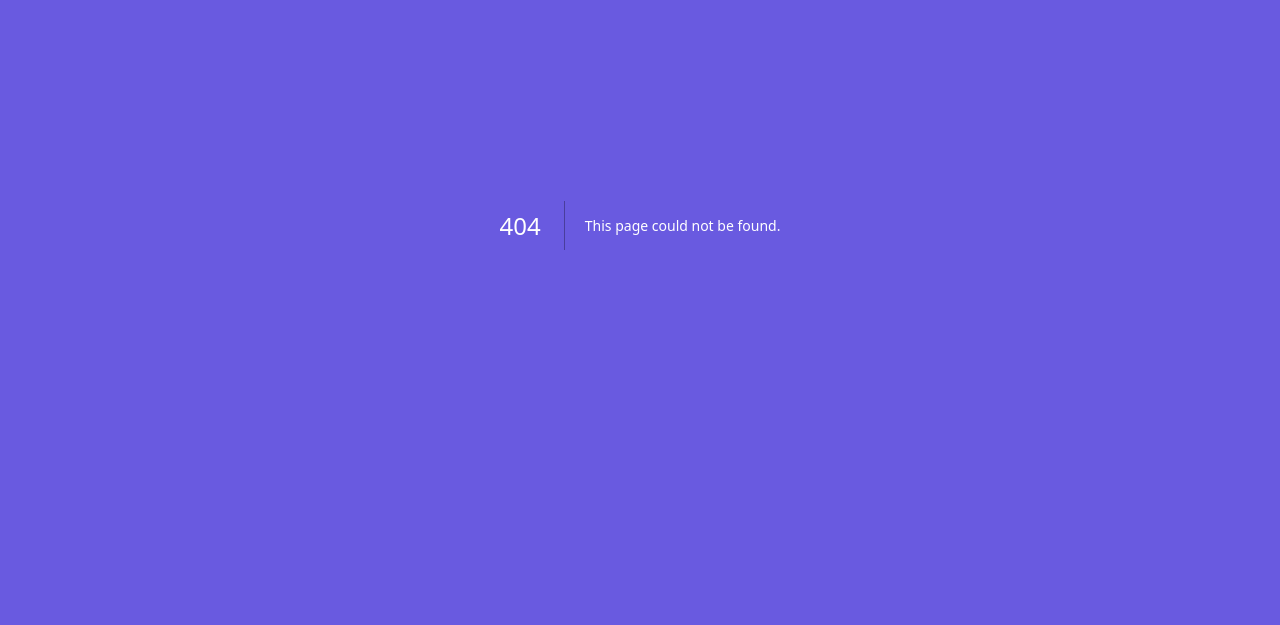
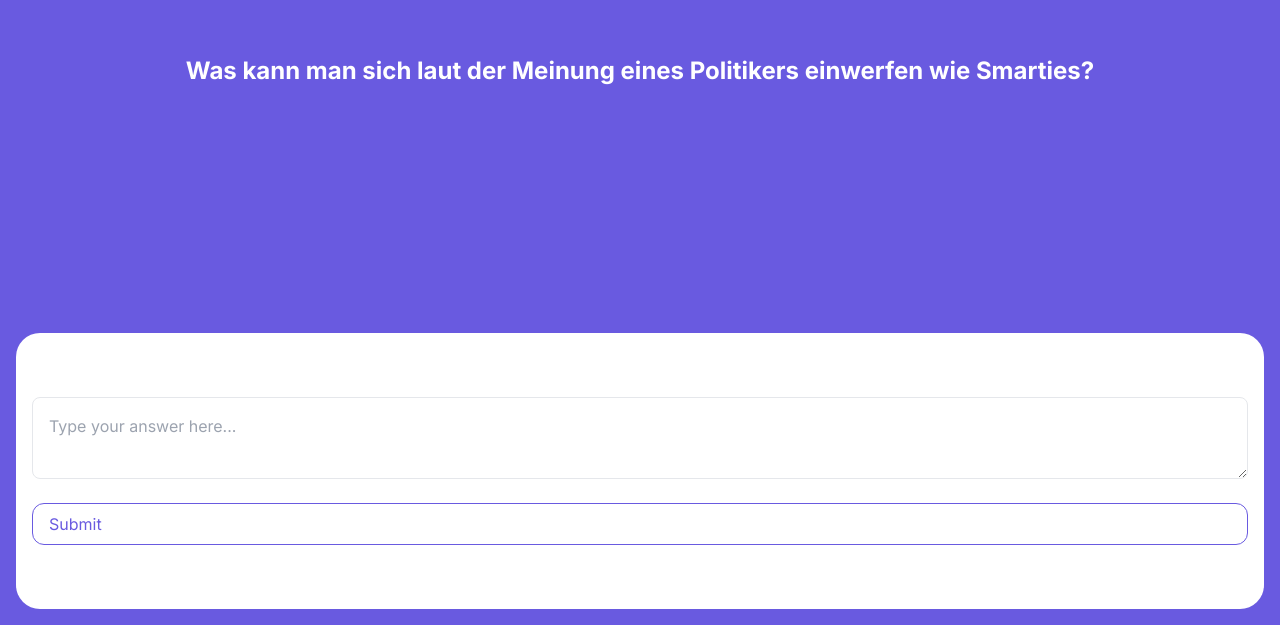
Before and after one commit to js-geo/clowns-and-crowns, a Next.js app: page /game/answer/1 in a window 1280 px wide. Before the commit this address had no page. Shown: the part 175-800 px from the top of the page. Built offline with nearby package versions, Linux system fonts and the light colour scheme.

Commit message:
refactoring (remove multiple choice)

```diff
--- /dev/null
+++ b/src/app/game/answer/[id]/page.tsx
@@ -0,0 +1,14 @@
+import { Quiz } from "@/components/quiz/quiz";
+import { questions } from "./../../../../questions.json";
+import { useRouter } from "next/router";
+import { Answer as AnswerComponent } from "@/components/answer/answer";
+
+const Answer = ({ params: { id } }: { params: { id: string } }) => {
+  return (
+    <main>
+      <AnswerComponent id={id} />
+    </main>
+  );
+};
+
+export default Answer;
--- /dev/null
+++ b/src/app/game/answer/page.tsx
@@ -0,0 +1,12 @@
+import { Quiz } from "@/components/quiz/quiz";
+import { questions } from "./../../../questions.json";
+import { useRouter } from "next/router";
+import { Answer } from "@/components/answer/answer";
+
+export default function Home() {
+  return (
+    <main>
+      <Answer />
+    </main>
+  );
+}
--- /dev/null
+++ b/src/app/game/question/[id]/page.tsx
@@ -0,0 +1,12 @@
+import { Quiz } from "@/components/quiz/quiz";
+import { questions } from "./../../../../questions.json";
+
+const Question = ({ params: { id } }: { params: { id: string } }) => {
+  return (
+    <main>
+      <Quiz questions={questions} id={id} />
+    </main>
+  );
+};
+
+export default Question;
--- /dev/null
+++ b/src/app/game/question/page.tsx
@@ -0,0 +1,10 @@
+import { Quiz } from "@/components/quiz/quiz";
+import { questions } from "./../../../questions.json";
+
+export default function Home() {
+  return (
+    <main>
+      <Quiz questions={questions} />
+    </main>
+  );
+}
--- a/src/app/page.tsx
+++ b/src/app/page.tsx
@@ -5,7 +5,10 @@ import Link from "next/link";
 export default function Home() {
   return (
     <main className="w-screen h-screen flex justify-center items-center">
-      <Link className="border border-white rounded-lg p-4" href="/game">
+      <Link
+        className="border border-white rounded-lg p-4"
+        href="/game/question/1"
+      >
         Start a new game
       </Link>
     </main>
--- /dev/null
+++ b/src/components/answer/answer.tsx
@@ -0,0 +1,17 @@
+"use client";
+
+import { useSearchParams } from "next/navigation";
+import { Quiz } from "../quiz/quiz";
+import { questions } from "./../../questions.json";
+
+export const Answer = ({ id }: { id: string }) => {
+  const searchParams = useSearchParams();
+
+  const answer = searchParams.get("answer");
+
+  return (
+    <>
+      <Quiz questions={questions} answer={answer ?? ""} id={id} />
+    </>
+  );
+};
--- a/src/components/quiz/quiz.tsx
+++ b/src/components/quiz/quiz.tsx
@@ -4,6 +4,7 @@ import { useState } from "react";
 import Image from "next/image";
 import { Button } from "../button/button";
 import { Feedback } from "../feedback/feedback";
+import router, { useRouter } from "next/navigation";
 
 type QuizQuestion = {
   question: string;
@@ -11,18 +12,23 @@ type QuizQuestion = {
   answers?: Array<string>;
   correctAnswer: number | string;
   image?: string;
+  answer?: string;
 };
 
 export type QuizProps = {
   questions: Array<QuizQuestion>;
+  answer?: string;
+  id: string;
 };
 
 const QuizQuestion: React.FC<
   QuizQuestion & {
     handleAnswerClick: (index?: number, answer?: string) => void;
   }
-> = ({ question, subline, answers, handleAnswerClick, image }) => {
+> = ({ question, subline, answers, handleAnswerClick, image, answer }) => {
   const [text, setText] = useState("");
+
+  const router = useRouter();
 
   return (
     <div className="flex flex-col gap-8 items-center h-full p-4">
@@ -45,8 +51,8 @@ const QuizQuestion: React.FC<
 
       <div className="bg-white text-black rounded-3xl px-4 py-16 w-full mt-auto">
         <div className="flex flex-col gap-4 ">
-          {answers ? (
-            answers.map((answer, index) => (
+          {answers && answer ? (
+            [...answers, answer].map((answer, index) => (
               <Button
                 variant="primary"
                 key={answer}
@@ -60,6 +66,7 @@ const QuizQuestion: React.FC<
               onSubmit={(event) => {
                 event.preventDefault();
                 handleAnswerClick(undefined, text);
+                router.push(`/game/answer?answer=${text}`);
               }}
               className="flex flex-col gap-6"
             >
@@ -67,7 +74,7 @@ const QuizQuestion: React.FC<
                 Answer
               </label>
               <textarea
-                className="border border-[#695AE0"
+                className="border border-[#695AE0 focus:outline-[#695AE0] rounded-lg p-4"
                 placeholder={"Type your answer here..."}
                 id={question}
                 value={text}
@@ -86,10 +93,12 @@ const QuizQuestion: React.FC<
   );
 };
 
-export const Quiz: React.FC<QuizProps> = ({ questions }) => {
+export const Quiz: React.FC<QuizProps> = ({ questions, answer, id }) => {
   const [currentQuestion, setCurrentQuestion] = useState<number>(0);
   const [isCorrect, setIsCorrect] = useState(false);
   const [open, setOpen] = useState(false);
+
+  const router = useRouter();
 
   const handleAnswerClick = (index?: number, text?: string) => {
     if (index === questions[currentQuestion].correctAnswer) {
@@ -106,10 +115,8 @@ export const Quiz: React.FC<QuizProps> = ({ questions }) => {
   const handleNextQuestion = () => {
     if (currentQuestion < questions.length - 1) {
       setCurrentQuestion(currentQuestion + 1);
-      return;
+      router.push("/game/question");
     }
-
-    console.log("x");
 
     setCurrentQuestion(-1);
   };
@@ -134,6 +141,17 @@ export const Quiz: React.FC<QuizProps> = ({ questions }) => {
         }}
       />
 
+      {answer ? (
+        <QuizQuestion
+          question={questions[currentQuestion].question}
+          subline={questions[currentQuestion].subline}
+          answers={questions[currentQuestion].answers}
+          answer={answer}
+          handleAnswerClick={handleAnswerClick}
+          image={questions[currentQuestion].image}
+          correctAnswer={questions[currentQuestion].correctAnswer}
+        />
+      ) : (
         <QuizQuestion
           question={questions[currentQuestion].question}
           subline={questions[currentQuestion].subline}
@@ -142,6 +160,7 @@ export const Quiz: React.FC<QuizProps> = ({ questions }) => {
           image={questions[currentQuestion].image}
           correctAnswer={questions[currentQuestion].correctAnswer}
         />
+      )}
     </div>
   );
 };
--- a/src/questions.json
+++ b/src/questions.json
@@ -1,25 +1,24 @@
 {
   "questions": [
     {
-      "question": "Why did german chancellor Olaf Scholz wear an eyepatch once?",
+      "question": "Was kann man sich laut der Meinung eines Politikers einwerfen wie Smarties?",
+      "correctAnswer": 1,
       "answers": [
-        "He had an infection",
-        "He had an accident while jogging",
-        "He wants to become a pirate",
-        "It was carneval"
-      ],
-      "correctAnswer": 1,
-      "image": "/scholz-grumpy.png"
+        "Rosenkohl",
+        "Die Pille",
+        "ADHS-Medikamente",
+        "Schlaftabletten"
+      ]
     },
     {
-      "question": "From which party comes the following quote:",
-      "subline": "'Nach dem furchtbaren politischen, wirtschaftlichen und sozialen Zusammenbruch als Folge einer verbrecherischen Machtpolitik kann nur eine Neuordnung von Grund aus erfolgen. Inhalt und Ziel dieser sozialen und wirtschaftlichen Neuordnung kann nicht mehr als das kapitalistische Gewinn- und Machtstreben, sondern nur das Wohlergehen unseres Volkes sein.'",
-      "answers": ["CDU", "Die Grünen", "FDP", "AfD"],
-      "correctAnswer": 0
-    },
-    {
-      "question": "What happened on 9th of November 1989?",
-      "correctAnswer": "The Berlin Wall fell"
+      "question": "Vervollständige den Satz: 'Hol mir mal...'",
+      "correctAnswer": 3,
+      "answers": [
+        "Meinen Rollkoffer!",
+        "Ne Kanne Kaffee, sonst streik ich hier!",
+        "c",
+        "Ne Flasche Bier, sonst streik' ich hier!"
+      ]
     }
   ]
 }
--- /dev/null
+++ b/src/scripts/db.ts
@@ -0,0 +1,5 @@
+import { questions } from "../questions.json";
+
+export const getQuestion = (n: number) => {
+  return questions[n];
+};
```
Lines whose indentation alone changed are shown as unchanged.
